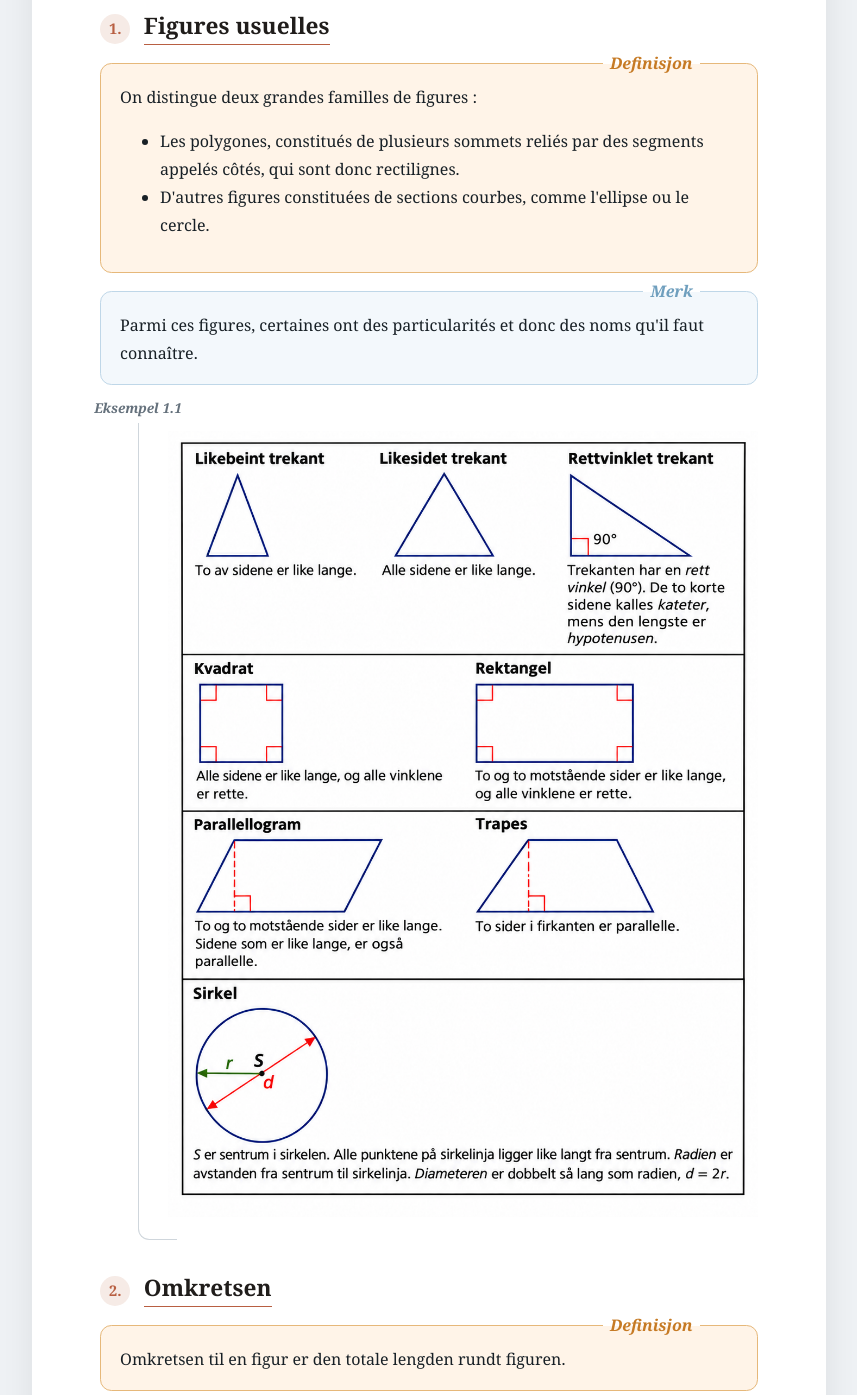
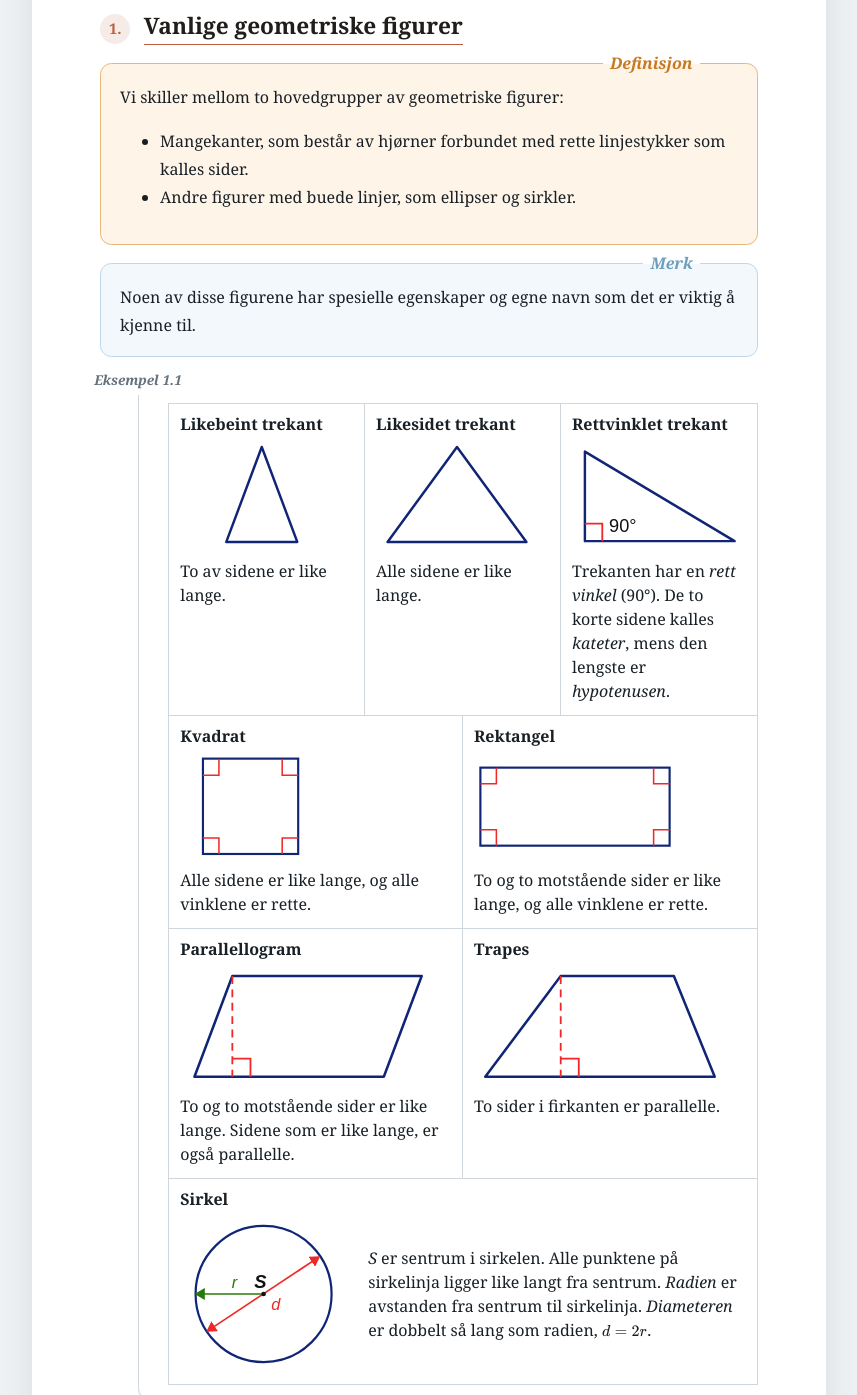
Before and after one commit to MickaelDutfoy/undervisning, a plain HTML site: page matematikk/1p-y/05-geometri/index.html in a window 1280 px wide. Shown: the part 160-1555 px from the top of the page, without its empty margins (211-1068 px from the left). Drawn offline with nearby package versions, Linux system fonts and the light colour scheme.

Commit message:
Geometri: HTML/SVG figures and Norwegian introduction
* Split geometry reference into inline-styled HTML grid and individual SVG diagrams

* Translate remaining geometry introduction to natural Norwegian Bokmål

```diff
--- a/matematikk/1p-y/05-geometri/index.html
+++ b/matematikk/1p-y/05-geometri/index.html
@@ -38,19 +38,18 @@
         <div class="section-start">
           <h2>
             <span class="section-number">1.</span>
-            <u>Figures usuelles</u>
+            <u>Vanlige geometriske figurer</u>
           </h2>
 
           <div class="definition" data-label="Definisjon">
-            <p>On distingue deux grandes familles de figures :</p>
+            <p>Vi skiller mellom to hovedgrupper av geometriske figurer:</p>
             <ul>
               <li>
-                Les polygones, constitués de plusieurs sommets reliés par des
-                segments appelés côtés, qui sont donc rectilignes.
+                Mangekanter, som består av hjørner forbundet med rette
+                linjestykker som kalles sider.
               </li>
               <li>
-                D'autres figures constituées de sections courbes, comme
-                l'ellipse ou le cercle.
+                Andre figurer med buede linjer, som ellipser og sirkler.
               </li>
             </ul>
           </div>
@@ -58,13 +57,62 @@
 
         <div class="remark" data-label="Merk">
           <p>
-            Parmi ces figures, certaines ont des particularités et donc des noms
-            qu'il faut connaître.
+            Noen av disse figurene har spesielle egenskaper og egne navn
+            som det er viktig å kjenne til.
           </p>
         </div>
 
         <div class="example" data-label="Eksempel 1.1">
-          <img src="./assets/figure-1.png" alt="Quelques figures usuelles" />
+          <div role="group" aria-label="Geometriske figurer" style="width:100%;border:1px solid #cfd6dc;background:#fff;">
+            <div style="display:grid;grid-template-columns:repeat(3,minmax(0,1fr));border-bottom:1px solid #cfd6dc;">
+              <div style="min-width:0;padding:10px 11px 12px;border-right:1px solid #cfd6dc;">
+                <p style="margin:0 0 5px;font-weight:700;line-height:1.35;">Likebeint trekant</p>
+                <img src="./assets/figure-1.1.svg" alt="Likebeint trekant med to like lange sider" style="display:block;width:100%;height:112px;object-fit:contain;object-position:left center;" />
+                <p style="margin:7px 0 0;line-height:1.5;">To av sidene er like lange.</p>
+              </div>
+              <div style="min-width:0;padding:10px 11px 12px;border-right:1px solid #cfd6dc;">
+                <p style="margin:0 0 5px;font-weight:700;line-height:1.35;">Likesidet trekant</p>
+                <img src="./assets/figure-1.2.svg" alt="Likesidet trekant med tre like lange sider" style="display:block;width:100%;height:112px;object-fit:contain;object-position:left center;" />
+                <p style="margin:7px 0 0;line-height:1.5;">Alle sidene er like lange.</p>
+              </div>
+              <div style="min-width:0;padding:10px 11px 12px;">
+                <p style="margin:0 0 5px;font-weight:700;line-height:1.35;">Rettvinklet trekant</p>
+                <img src="./assets/figure-1.3.svg" alt="Rettvinklet trekant med en vinkel på 90 grader" style="display:block;width:100%;height:112px;object-fit:contain;object-position:left center;" />
+                <p style="margin:7px 0 0;line-height:1.5;">Trekanten har en <em>rett vinkel</em> (90°). De to korte sidene kalles <em>kateter</em>, mens den lengste er <em>hypotenusen</em>.</p>
+              </div>
+            </div>
+            <div style="display:grid;grid-template-columns:repeat(2,minmax(0,1fr));border-bottom:1px solid #cfd6dc;">
+              <div style="min-width:0;padding:10px 11px 12px;border-right:1px solid #cfd6dc;">
+                <p style="margin:0 0 5px;font-weight:700;line-height:1.35;">Kvadrat</p>
+                <img src="./assets/figure-1.4.svg" alt="Kvadrat med fire rette vinkler" style="display:block;width:100%;max-width:245px;height:108px;object-fit:contain;object-position:left center;" />
+                <p style="margin:7px 0 0;line-height:1.5;">Alle sidene er like lange, og alle vinklene er rette.</p>
+              </div>
+              <div style="min-width:0;padding:10px 11px 12px;">
+                <p style="margin:0 0 5px;font-weight:700;line-height:1.35;">Rektangel</p>
+                <img src="./assets/figure-1.5.svg" alt="Rektangel med fire rette vinkler" style="display:block;width:100%;max-width:245px;height:108px;object-fit:contain;object-position:left center;" />
+                <p style="margin:7px 0 0;line-height:1.5;">To og to motstående sider er like lange, og alle vinklene er rette.</p>
+              </div>
+            </div>
+            <div style="display:grid;grid-template-columns:repeat(2,minmax(0,1fr));border-bottom:1px solid #cfd6dc;">
+              <div style="min-width:0;padding:10px 11px 12px;border-right:1px solid #cfd6dc;">
+                <p style="margin:0 0 5px;font-weight:700;line-height:1.35;">Parallellogram</p>
+                <img src="./assets/figure-1.6.svg" alt="Parallellogram med inntegnet høyde" style="display:block;width:100%;max-width:260px;height:122px;object-fit:contain;object-position:left center;" />
+                <p style="margin:7px 0 0;line-height:1.5;">To og to motstående sider er like lange. Sidene som er like lange, er også parallelle.</p>
+              </div>
+              <div style="min-width:0;padding:10px 11px 12px;">
+                <p style="margin:0 0 5px;font-weight:700;line-height:1.35;">Trapes</p>
+                <img src="./assets/figure-1.7.svg" alt="Trapes med to parallelle sider og inntegnet høyde" style="display:block;width:100%;max-width:260px;height:122px;object-fit:contain;object-position:left center;" />
+                <p style="margin:7px 0 0;line-height:1.5;">To sider i firkanten er parallelle.</p>
+              </div>
+            </div>
+            <div style="padding:10px 11px 12px;min-width:0;">
+              <p style="margin:0 0 5px;font-weight:700;line-height:1.35;">Sirkel</p>
+              <div style="display:flex;align-items:center;gap:18px;flex-wrap:wrap;">
+                <img src="./assets/figure-1.8.svg" alt="Sirkel med sentrum S, radius r og diameter d" style="display:block;width:170px;max-width:100%;height:auto;flex:0 0 auto;" />
+                <p style="margin:0;line-height:1.5;flex:1 1 220px;"><em>S</em> er sentrum i sirkelen. Alle punktene på sirkelinja ligger like langt fra sentrum. <em>Radien</em> er avstanden fra sentrum til sirkelinja. <em>Diameteren</em> er dobbelt så lang som radien, \(d = 2r\).</p>
+              </div>
+            </div>
+          </div>
         </div>
       </section>
 
```
Also changed, not shown: matematikk/1p-y/05-geometri/assets/figure-1.1.svg (added), matematikk/1p-y/05-geometri/assets/figure-1.2.svg (added), matematikk/1p-y/05-geometri/assets/figure-1.3.svg (added), matematikk/1p-y/05-geometri/assets/figure-1.4.svg (added), matematikk/1p-y/05-geometri/assets/figure-1.5.svg (added), matematikk/1p-y/05-geometri/assets/figure-1.6.svg (added), matematikk/1p-y/05-geometri/assets/figure-1.7.svg (added), matematikk/1p-y/05-geometri/assets/figure-1.8.svg (added).
